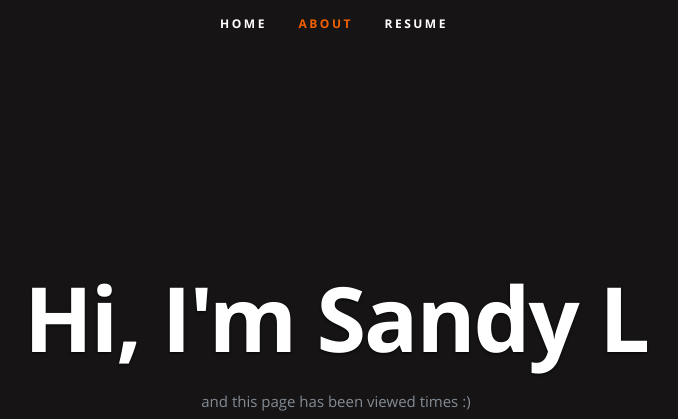
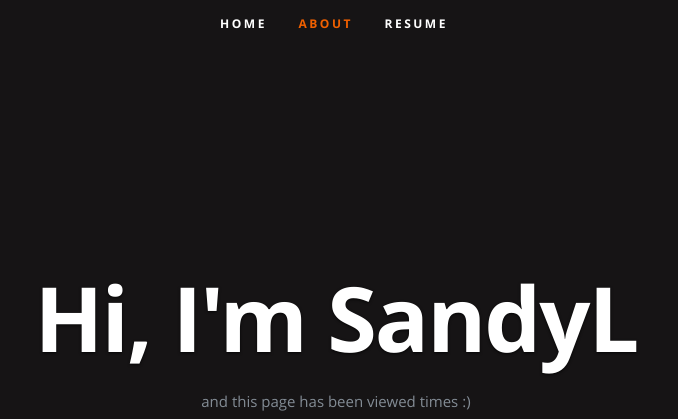
Before and after one commit to sandylukita/azure-resume2, a plain HTML site: page frontend/index.html in a window 1280 px wide. Shown: the top 419 px of the page, without its empty margins (306-984 px from the left). Drawn offline with nearby package versions, Linux system fonts and the light colour scheme; no server answers.

Commit message:
changed index.html

```diff
--- a/frontend/index.html
+++ b/frontend/index.html
@@ -54,7 +54,7 @@
 
       <div class="row banner">
          <div class="banner-text">
-            <h1 class="responsive-headline">Hi, I'm Sandy L</h1>
+            <h1 class="responsive-headline">Hi, I'm SandyL</h1>
 
             <p>and this page has been viewed <a id="counter"></a> times :) </p>
             <ul class="social">
```
